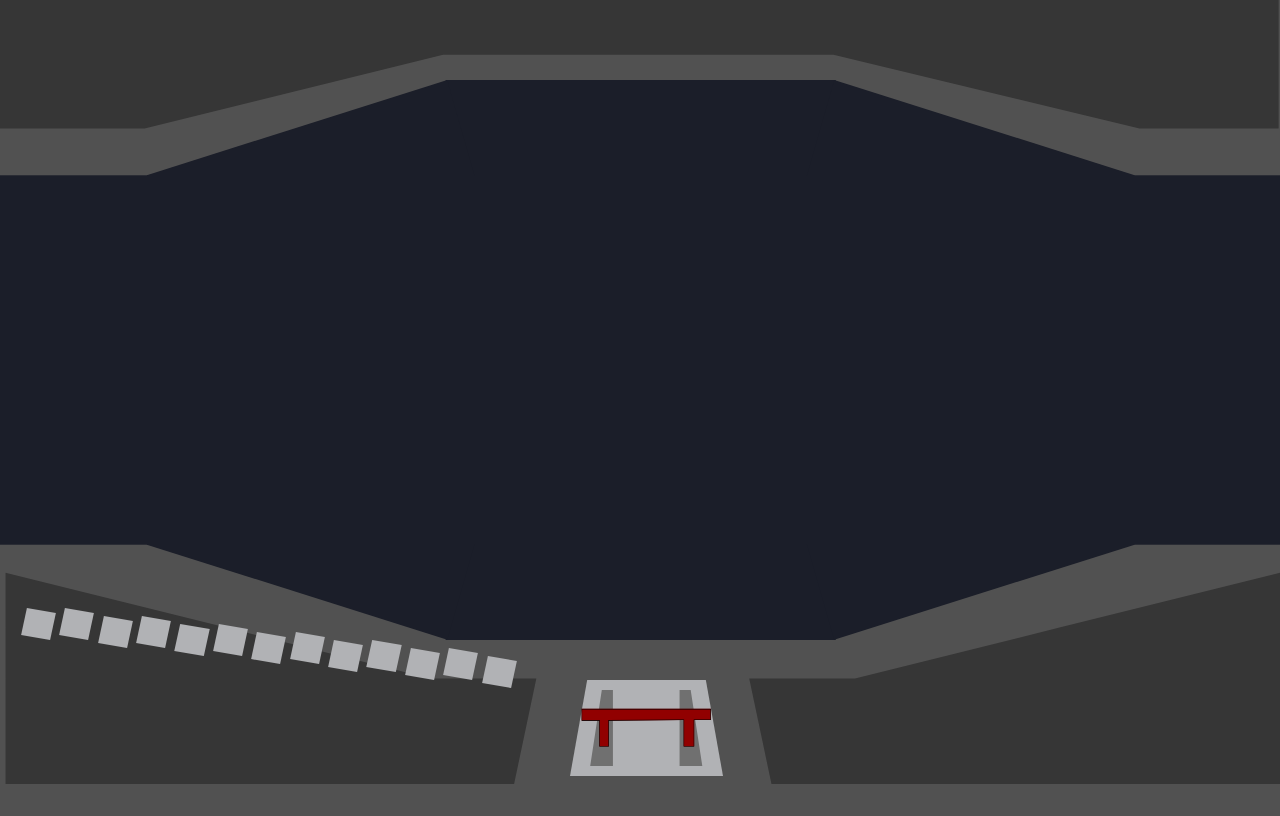
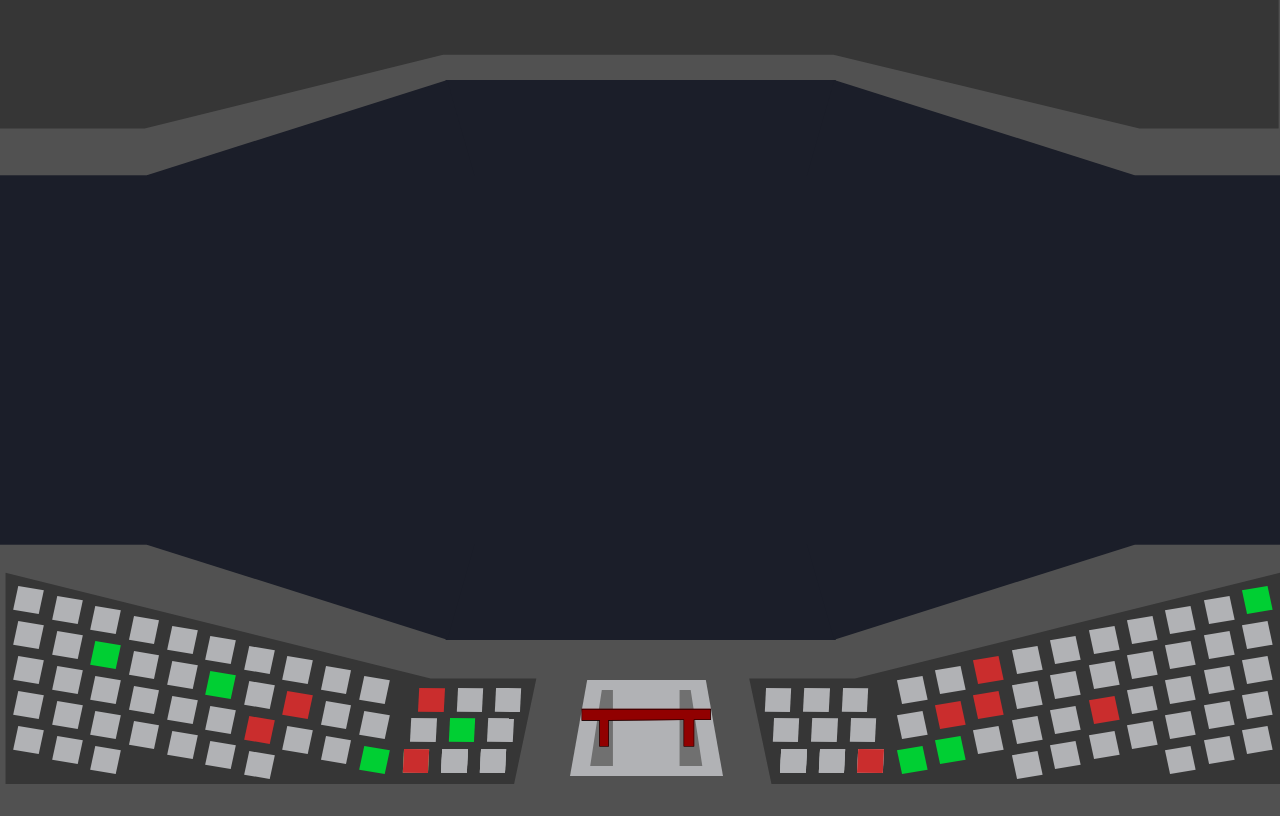
Before and after one commit to Peterkov06/Webprog_Animation_Project, a plain HTML site: page index.html in a window 1280 px wide. Drawn offline with Linux system fonts and the light colour scheme.

Commit message:
Buttons generated by js.

```diff
--- a/resizer.js
+++ b/resizer.js
@@ -1,21 +1,132 @@
+let allBtnNum = 0;
+
+function getRandom(min, max) {
+  return Math.floor(Math.random() * (max - min + 1) ) + min;
+}
 
 function genBtns()
 {
-  let y = 0;
-  for (let index = 0; index < 13; index++) {
-    if (index % 2 == 0)
-      {
+  let sideMod = 0;
+  for (let side = 0; side < 2; side++) {
+    let y = 0, y2 = 0;
+    let btnNum = 0;
+    let plusLeft = 0;
+    for (let line = 0; line < 5; line++) {
+      switch (line) {
+        case 0:
+          btnNum = 10;
+          break;
+        case 1:
+          btnNum = 10;
+          y2 = 3.8;
+          y = 3.5;
+          break;
+        case 2:
+          btnNum = 10;
+          y2 = 7.6;
+          y = 7;
+          break;
+        case 3:
+          btnNum = 7;
+          y = 10.5;
+          break;
+        case 4:
+          btnNum = 3;
+          y = 14;
+          break;
+        default:
+          break;
+      }
+      for (let index = 0; index < btnNum; index++) {
         y++;
+        const btn = document.createElement("img");
+        btn.src = "SVGs/Rectangle.svg";
+        btn.style.top = `${ 72 + y * 1.25}%`;
+        let leftCalc = 0.5 + index * 3;
+        switch (side) {
+          case 1:
+            leftCalc = sideMod - (3.5 + index * 3);
+            btn.classList.add("panelBtnRight");
+            break;
+          default:
+            break;
+          }
+          btn.style.left = `${leftCalc}%`;
+          btn.classList.add("svg-layer");
+          btn.classList.add("panelBtn");
+          btn.id = `panelBtnId${allBtnNum}`;
+        document.getElementsByClassName("down-left-btns")[0].appendChild(btn);
+        allBtnNum++;
       }
-    const btn = document.createElement("img");
-    btn.src = "SVGs/Rectangle.svg";
-    btn.style.top = `${75 + y}%`;
-    btn.style.left = `${1 + index * 3}%`;
-    btn.classList.add("svg-layer");
-    btn.classList.add("panelBtn");
-    document.getElementsByClassName("down-left-btns")[0].appendChild(btn);
+
+      for (let normalLine = 0; normalLine < 3; normalLine++) {
+        switch (line) {
+          case 0:
+            plusLeft = 1.2;
+            break;
+          case 1:
+            plusLeft = 0.6;
+            break;
+          default:
+            plusLeft = 0;
+            break;
+        }
+        const btn2 = document.createElement("img");
+        btn2.src = "SVGs/NormalBtnCenter.svg";
+        btn2.style.top = `${86 + y2}%`;
+        let leftCalc = (31 + plusLeft) + (normalLine * 3);
+        switch (side) {
+          case 1:
+            leftCalc = sideMod - (39.5 + plusLeft) + (normalLine * 3);
+            break;
+          default:
+            break;
+        }
+        btn2.style.left = `${leftCalc}%`;
+        btn2.classList.add("svg-layer");
+        btn2.classList.add("panelCenterBtn");
+        btn2.id = `panelBtnId${allBtnNum}`;
+        document.getElementsByClassName("down-left-btns")[0].appendChild(btn2);
+        allBtnNum++;
+      }
+    }
+    sideMod = 100;
   }
+}
 
+function LitRandom()
+{
+  let numOfBtns = getRandom(10, Math.round(allBtnNum / 3));
+  let litOnes = [];
+  for (let index = 0; index < numOfBtns; index++) {
+    let indexNum = getRandom(0, allBtnNum);
+    while(litOnes.includes(indexNum))
+    {
+      indexNum = getRandom(0, allBtnNum);
+    }
+    let id = `panelBtnId${indexNum}`;
+    let chosen = document.getElementById(`${id}`);
+    let colorStrg = "";
+    let color = getRandom(0,1)
+    switch (color) {
+      case 0:
+        colorStrg = "Red";
+        break;
+
+      default:
+        colorStrg = "Green";
+        break;
+    }
+    if (chosen.classList.contains("panelCenterBtn"))
+    {
+      chosen.src = `SVGs/NormalBtnCenter${colorStrg}.svg`;
+    }
+    else
+    {
+      chosen.src = `SVGs/Rectangle${colorStrg}.svg`;
+    }
+  }
 }
 
 genBtns();
+LitRandom();
--- a/style.css
+++ b/style.css
@@ -35,6 +35,17 @@ body
 
 .panelBtn
 {
-  height: 4%;
-  width: 4%;
+  height: 3.5%;
+  width: 3.5%;
 }
+
+.panelBtnRight
+{
+  transform: scaleX(-1);
+}
+
+.panelCenterBtn
+{
+  height: 3%;
+  width: 3%;
+}
```
Also changed, not shown: SVGs/NormalBtnCenter.svg (added), SVGs/NormalBtnCenterGreen.svg (added), SVGs/NormalBtnCenterRed.svg (added), SVGs/RectangleGreen.svg (added), SVGs/RectangleRed.svg (added).
